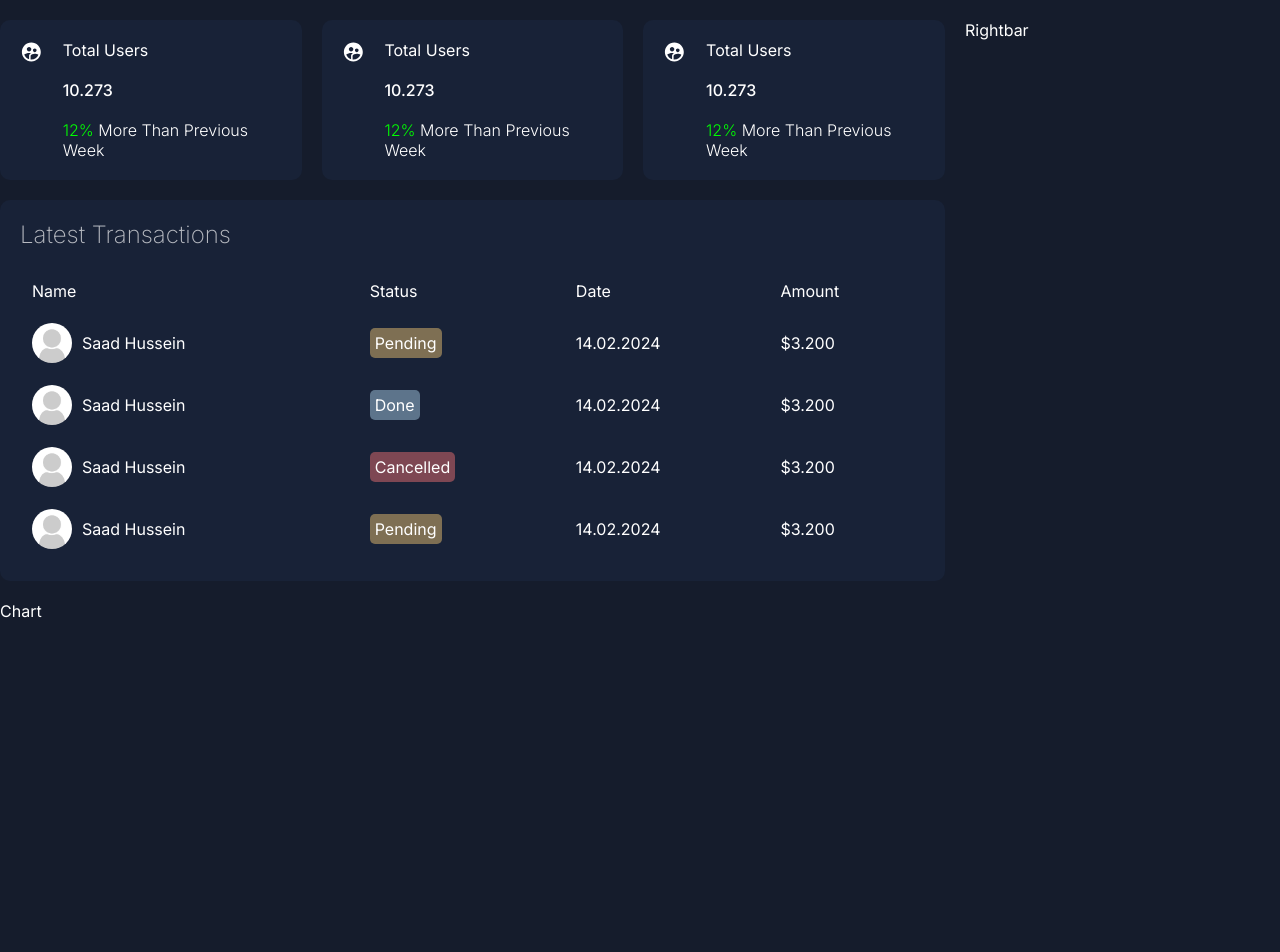
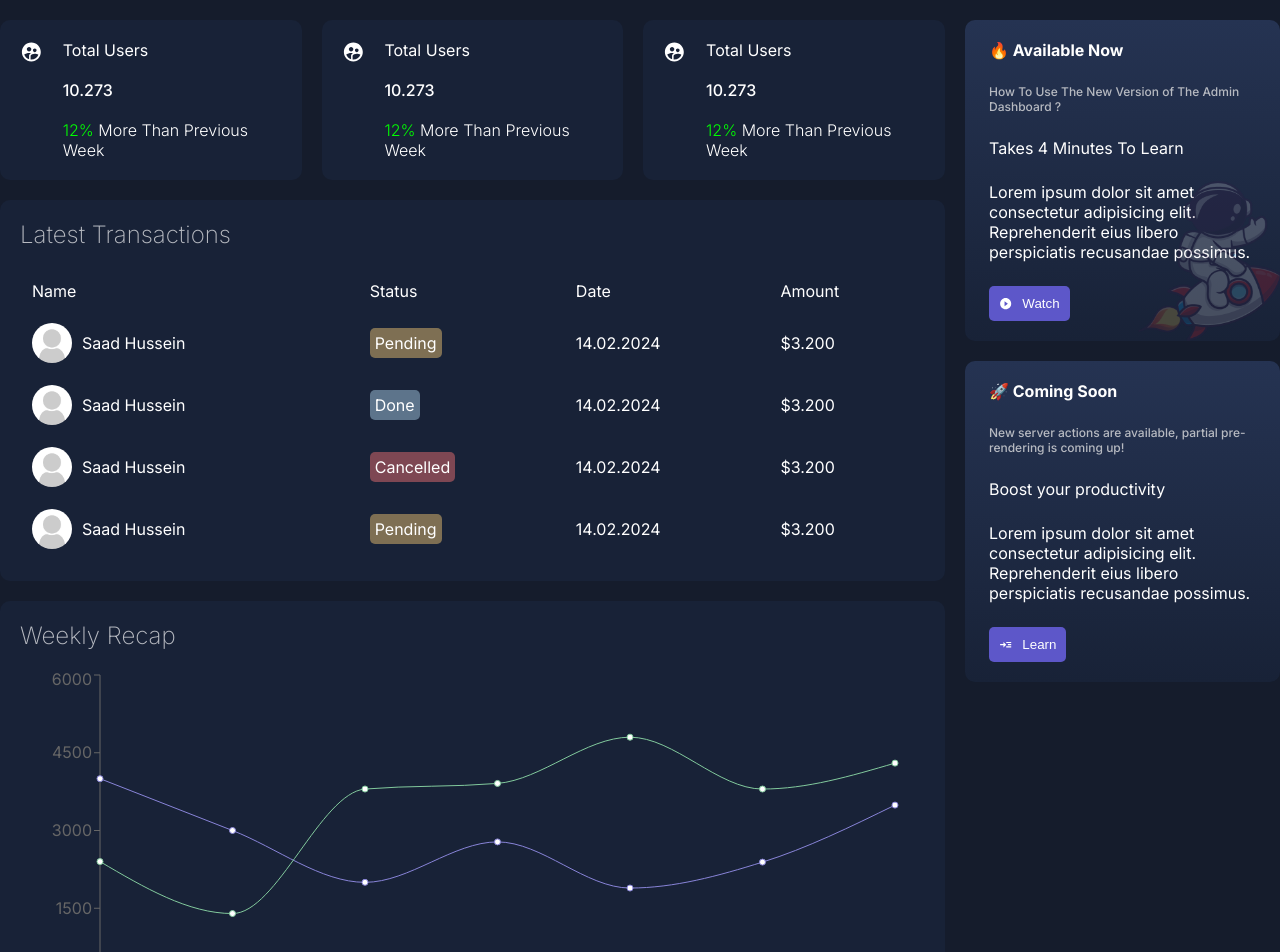
Before and after one commit to SaadHussein/Next.js-Admin-Dashboard-with-Server-Actions, a Next.js app: page /dashboard in a window 1280 px wide. Shown: the top 952 px of the page. Before the commit the page ends 800 px from the top, so only its background shows below. Built offline with nearby package versions, Linux system fonts and the light colour scheme.

Commit message:
Finish Dashboard Page Design

```diff
--- a/app/ui/dashboard/chart/chart.jsx
+++ b/app/ui/dashboard/chart/chart.jsx
@@ -1,7 +1,86 @@
+"use client";
+
 import React from "react";
+import styles from "./chart.module.css";
+import {
+	Legend,
+	Line,
+	LineChart,
+	ResponsiveContainer,
+	Tooltip,
+	XAxis,
+	YAxis,
+} from "recharts";
+
+const data = [
+	{
+		name: "Sun",
+		visit: 4000,
+		click: 2400,
+	},
+	{
+		name: "Mon",
+		visit: 3000,
+		click: 1398,
+	},
+	{
+		name: "Tue",
+		visit: 2000,
+		click: 3800,
+	},
+	{
+		name: "Wed",
+		visit: 2780,
+		click: 3908,
+	},
+	{
+		name: "Thu",
+		visit: 1890,
+		click: 4800,
+	},
+	{
+		name: "Fri",
+		visit: 2390,
+		click: 3800,
+	},
+	{
+		name: "Sat",
+		visit: 3490,
+		click: 4300,
+	},
+];
 
 const Chart = () => {
-	return <div>Chart</div>;
+	return (
+		<div className={styles.container}>
+			<h2 className={styles.title}>Weekly Recap</h2>
+			<ResponsiveContainer width="100%" height="90%">
+				<LineChart
+					width={500}
+					height={300}
+					data={data}
+					margin={{
+						top: 5,
+						right: 30,
+						left: 20,
+						bottom: 5,
+					}}
+				>
+					<XAxis dataKey="name" />
+					<YAxis />
+					<Tooltip contentStyle={{ background: "#151c2c", border: "none" }} />
+					<Legend />
+					<Line
+						type="monotone"
+						dataKey="visit"
+						stroke="#8884d8"
+						activeDot={{ r: 8 }}
+					/>
+					<Line type="monotone" dataKey="click" stroke="#82ca9d" />
+				</LineChart>
+			</ResponsiveContainer>
+		</div>
+	);
 };
 
 export default Chart;
--- a/app/ui/dashboard/chart/chart.module.css
+++ b/app/ui/dashboard/chart/chart.module.css
@@ -0,0 +1,12 @@
+.container {
+	height: 450px;
+	padding: 20px;
+	border-radius: 10px;
+	background-color: var(--bgSoft);
+}
+
+.title {
+	font-weight: 200;
+	color: var(--textSoft);
+	margin-bottom: 20px;
+}
--- a/app/ui/dashboard/rightbar/rightbar.jsx
+++ b/app/ui/dashboard/rightbar/rightbar.jsx
@@ -1,7 +1,56 @@
 import React from "react";
+import styles from "./rightbar.module.css";
+import Image from "next/image";
+import { MdPlayCircleFilled, MdReadMore } from "react-icons/md";
 
 const Rightbar = () => {
-	return <div>Rightbar</div>;
+	return (
+		<div className={styles.container}>
+			<div className={styles.item}>
+				<div className={styles.bgContainer}>
+					<Image
+						src="/astronaut.png"
+						alt="Astronaut Image"
+						fill
+						className={styles.bg}
+					/>
+				</div>
+				<div className={styles.texts}>
+					<span className={styles.notification}>🔥 Available Now</span>
+					<h3 className={styles.title}>
+						How To Use The New Version of The Admin Dashboard ?
+					</h3>
+					<span className={styles.subtitle}>Takes 4 Minutes To Learn</span>
+					<p className={styles.desc}>
+						Lorem ipsum dolor sit amet consectetur adipisicing elit.
+						Reprehenderit eius libero perspiciatis recusandae possimus.
+					</p>
+					<button className={styles.button}>
+						<MdPlayCircleFilled />
+						Watch
+					</button>
+				</div>
+			</div>
+			<div className={styles.item}>
+				<div className={styles.texts}>
+					<span className={styles.notification}>🚀 Coming Soon</span>
+					<h3 className={styles.title}>
+						New server actions are available, partial pre-rendering is coming
+						up!
+					</h3>
+					<span className={styles.subtitle}>Boost your productivity</span>
+					<p className={styles.desc}>
+						Lorem ipsum dolor sit amet consectetur adipisicing elit.
+						Reprehenderit eius libero perspiciatis recusandae possimus.
+					</p>
+					<button className={styles.button}>
+						<MdReadMore />
+						Learn
+					</button>
+				</div>
+			</div>
+		</div>
+	);
 };
 
 export default Rightbar;
--- a/app/ui/dashboard/rightbar/rightbar.module.css
+++ b/app/ui/dashboard/rightbar/rightbar.module.css
@@ -0,0 +1,53 @@
+.container {
+	position: fixed;
+}
+
+.item {
+	position: relative;
+	background: linear-gradient(to top, #182237, #253352);
+	padding: 20px 24px;
+	border-radius: 10px;
+	margin-bottom: 20px;
+}
+
+.bgContainer {
+	position: absolute;
+	bottom: 0;
+	right: 0;
+	width: 50%;
+	height: 50%;
+}
+
+.bg {
+	object-fit: cover;
+	opacity: 0.2;
+}
+
+.texts {
+	display: flex;
+	flex-direction: column;
+	gap: 24px;
+}
+
+.notification {
+	font-weight: bold;
+}
+
+.title {
+	font-weight: 500;
+	font-size: 12px;
+	color: var(--textSoft);
+}
+
+.button {
+	padding: 10px;
+	display: flex;
+	align-items: center;
+	gap: 10px;
+	background-color: #5d57c9;
+	color: white;
+	border: none;
+	border-radius: 5px;
+	cursor: pointer;
+	width: max-content;
+}
--- a/package.json
+++ b/package.json
@@ -13,7 +13,8 @@
     "next": "14.0.1",
     "react": "18",
     "react-dom": "18",
-    "react-icons": "^4.11.0"
+    "react-icons": "^4.11.0",
+    "recharts": "^2.9.0"
   },
   "devDependencies": {
     "eslint": "8",
```
Also changed, not shown: 1 other file (tests, documents, lock files or other folders).
